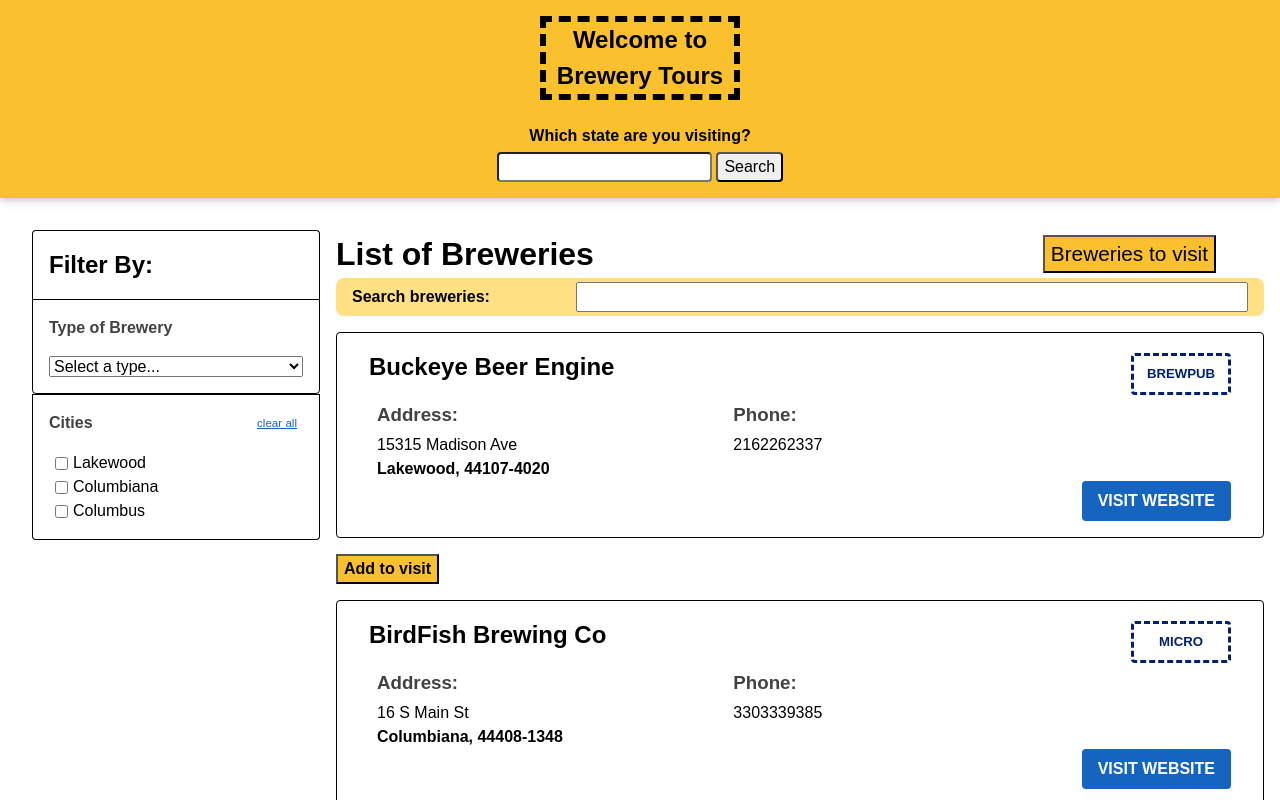
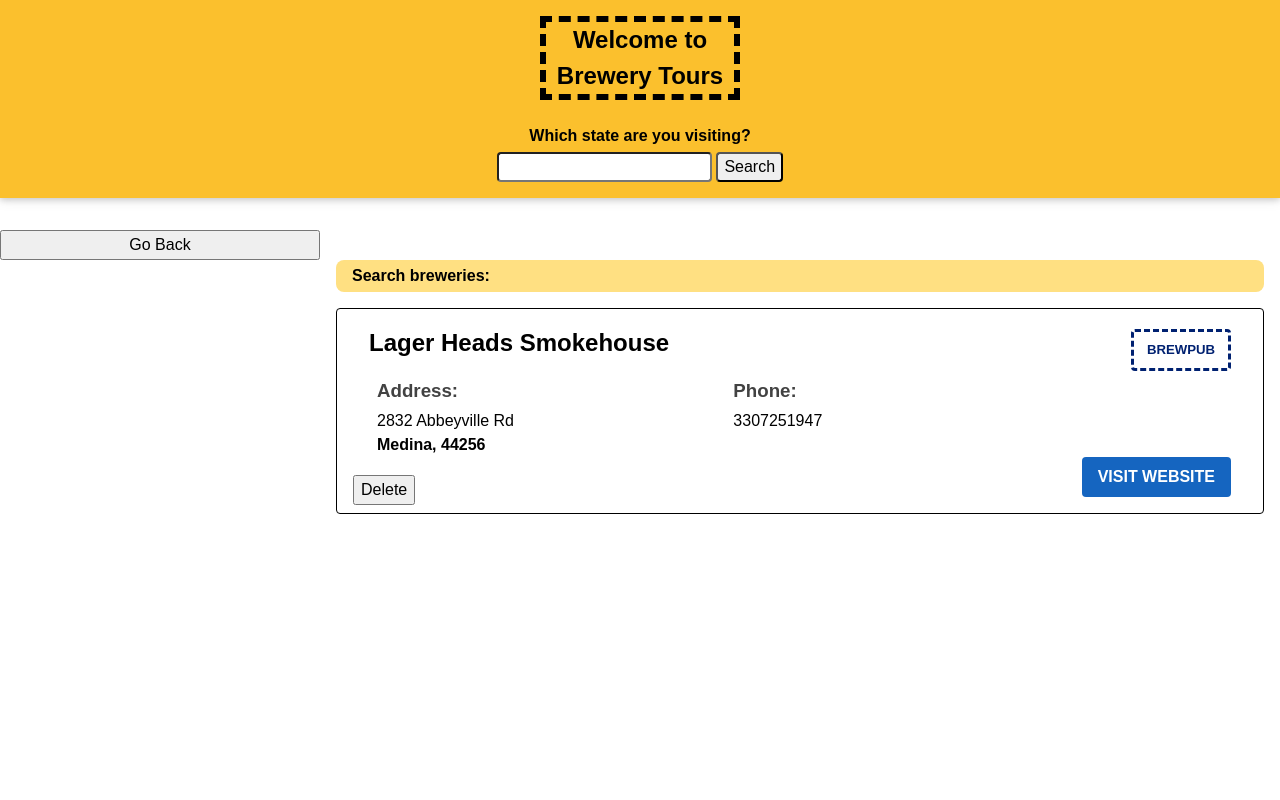
Before and after one commit to boolean-uk/js-dom-brewery-tours-challenge, a website with bundled scripts: page index.html in a window 1280 px wide. Both pictures are taken after a click on the button "Breweries to visit". Shown: the top 800 px of the page. Built offline with nearby package versions, Linux system fonts and the light colour scheme; data requests are answered from the project's data file.

Commit message:
all extension works + some refactoring

```diff
--- a/app.js
+++ b/app.js
@@ -1,13 +1,21 @@
-const breweriesContainer = document.querySelector(".breweries-list");
-const search = document.querySelector("#search-breweries");
+import { renderHTML } from "./renderHTML.js";
+import { reset } from "./reset.js";
+import { getJSON } from "./getJSON.js";
+import { fetchBrewers } from "./fetchBrewers.js";
+
+export const breweriesContainer = document.querySelector(".breweries-list");
+export const search = document.querySelector("#search-breweries");
 const filterForm = document.querySelector("#filter-by-type-form");
 const filterCityForm = document.querySelector("#filter-by-city-form");
-const stateForm = document.querySelector("#select-state-form");
-let addBtn;
+export const searchForm = document.querySelector("#search-breweries-form");
+export const stateForm = document.querySelector("#select-state-form");
 const paginationContainer = document.querySelector(".pagination-container");
 const visitBreweries = document.querySelector(".breweries-to-visit");
+export const visit = document.querySelector(".visit");
+export const filterSection = document.querySelector(".filters-section");
+const back = document.querySelector(".go-back");
 
-const state = {
+export const state = {
   search: null,
   brewersInState: [],
   filterType: null,
@@ -15,48 +23,11 @@ const state = {
   currPage: 0,
   brewers: [],
   cities: [],
+  currSearchValue: "",
 };
 
-function getJSON(url, errorMsg = "Something went wrong") {
-  return fetch(url).then((response) => {
-    // console.log(response);
-    if (!response.ok) throw new Error(`${errorMsg} ${response.status}`);
-    return response.json();
-  });
-}
-
-async function fetchBrewers(reset = false) {
-  const arr = state.filterType
-    ? [state.filterType]
-    : ["micro", "brewpub", "regional"];
-  try {
-    const brewers = await Promise.all(
-      arr.map((brewer) => {
-        return getJSON(
-          ` https://api.openbrewerydb.org/breweries?by_state=${
-            state.search
-          }&by_type=${brewer}${
-            state.pubSearch ? "&by_name=" + state.pubSearch : ""
-          }`
-        );
-      })
-    );
-    console.log(reset);
-    renderBrewers(brewers, reset);
-  } catch (err) {
-    breweriesContainer.innerText = err.message;
-    console.log(err.message);
-  }
-}
-
-async function fetchBrewersByType(type) {
-  const brewers = await getJSON(
-    ` https://api.openbrewerydb.org/breweries?by_state=${state.search}&by_type=${type}`
-  );
-  renderBrewers(brewers);
-}
-
-function renderBrewers(brewers, citiesReset = false) {
+export function renderBrewers(brewers, citiesReset = false) {
+  console.log(brewers);
   if (!citiesReset) {
     filterCityForm.innerHTML = "";
   }
@@ -66,67 +37,40 @@ function renderBrewers(brewers, citiesReset = false) {
     const j = Math.floor(Math.random() * (i + 1));
     [brewersArr[i], brewersArr[j]] = [brewersArr[j], brewersArr[i]];
   }
-
-  const citiesArr = new Set(brewersArr.map((brewer) => brewer.city)).forEach(
-    (city) => {
-      const cities = `
+  state.brewers.push(brewersArr);
+  state.brewers = state.brewers.flat();
+  new Set(state.brewers.map((brewer) => brewer.city)).forEach((city) => {
+    const cities = `
     <input type="checkbox" name="${city}" value="${city}" />
     <label for="${city}">${city}</label>
     `;
-      if (!citiesReset) {
-        filterCityForm.insertAdjacentHTML("afterbegin", cities);
-      }
+    if (!citiesReset) {
+      filterCityForm.insertAdjacentHTML("afterbegin", cities);
     }
-  );
-
-  state.brewers = brewersArr;
+  });
   renderPaginationButtons();
-
-  brewersArr.slice(0, 19).forEach((brewer) => {
-    state.brewersInState.push(brewer);
-    console.log(brewer);
-    const html = `<li data-id=${brewer.id}>
-      <h2>${brewer.name}</h2>
-      <div class="type">${brewer.brewery_type}</div>
-      <section class="address">
-        <h3>Address:</h3>
-        <p>${brewer.street ? brewer.street : "N/A"}</p>
-        <p>
-          <strong>${brewer.city}, ${brewer.postal_code}</strong>
-        </p>
-      </section>
-      <section class="phone">
-        <h3>Phone:</h3>
-        <p>${brewer.phone ? brewer.phone : "N/A"}</p>
-      </section>
-      <section class="link">
-        <a href="${brewer.website_url}" target="_blank">
-          Visit Website
-        </a>
-      </section>
-    </li><button class="btn-add-to-visit">Add to visit</button>`;
-
-    breweriesContainer.insertAdjacentHTML("afterbegin", html);
-  });
+  renderHTML(0, 9);
 }
 
 search.addEventListener("input", (e) => {
   state.pubSearch = e.target.value;
+  state.brewers = [];
   fetchBrewers();
 });
 
 filterForm.addEventListener("change", (e) => {
   const type = e.target.value;
   state.filterType = type;
-  console.log(type);
-  type ? fetchBrewersByType(type) : fetchBrewers(true);
+  state.brewers = [];
+  fetchBrewers();
+  searchForm.reset();
+  state.pubSearch = null;
 });
 
 async function fetchBrewersByCity(cities) {
   if (cities.length === 0) {
     fetchBrewers(true);
   }
-  const arr = ["micro", "brewpub", "regional"];
   try {
     let brewers = await Promise.all(
       cities.map((city) => {
@@ -154,60 +98,33 @@ filterCityForm.addEventListener("change", (e) => {
   let cities = [...document.querySelectorAll("input:checked")].map(
     (e) => e.value
   );
-
+  state.brewers = [];
   fetchBrewersByCity(cities);
 });
 
-/// MAIN HEADER
-
 stateForm.addEventListener("submit", (e) => {
+  state.brewers = [];
   e.preventDefault();
   const searchInput = e.target.querySelector("#select-state").value;
   state.search = searchInput;
   state.currPage;
-  fetchBrewers();
+  reset();
 });
 
 function pagination() {
   breweriesContainer.innerHTML = "";
-  const from = state.currPage * 19;
-  const to = from + 19;
-
-  state.brewers.slice(from, to).forEach((brewer) => {
-    state.brewersInState.push(brewer);
-    const html = `<li>
-      <h2>${brewer.name}</h2>
-      <div class="type">${brewer.brewery_type}</div>
-      <section class="address">
-        <h3>Address:</h3>
-        <p>${brewer.street ? brewer.street : "N/A"}</p>
-        <p>
-          <strong>${brewer.city}, ${brewer.postal_code}</strong>
-        </p>
-      </section>
-      <section class="phone">
-        <h3>Phone:</h3>
-        <p>${brewer.phone ? brewer.phone : "N/A"}</p>
-      </section>
-      <section class="link">
-        <a href="${brewer.website_url}" target="_blank">
-          Visit Website
-        </a>
-      </section>
-    </li><button class="btn-add-to-visit">Add to visit</button>`;
-
-    breweriesContainer.insertAdjacentHTML("afterbegin", html);
-  });
+  const from = state.currPage * 9;
+  const to = from + 9;
+  renderHTML(from, to);
 }
 
 function renderPaginationButtons() {
   paginationContainer.innerHTML = "";
-  console.log(state.currPage, Math.floor(state.brewers.length / 20));
   let buttons;
-  if (state.brewers.length < 19) return;
+  if (state.brewers.length <= 9) return;
   if (
     state.currPage > 0 &&
-    state.currPage < Math.floor(state.brewers.length / 20)
+    state.currPage < Math.floor(state.brewers.length / 10)
   ) {
     buttons = `<button class="prev-page">
     <i class="fa-solid fa-circle-arrow-left"></i>
@@ -219,13 +136,11 @@ function renderPaginationButtons() {
     buttons = ` <button class="next-page">
     <i class="fa-solid fa-circle-arrow-right"></i>
   </button>`;
-  } else if (state.currPage === Math.floor(state.brewers.length / 20)) {
+  } else if (state.currPage === Math.floor(state.brewers.length / 10)) {
     buttons = `<button class="prev-page">
     <i class="fa-solid fa-circle-arrow-left"></i>
       </button>`;
   }
-
-  console.log(buttons);
   paginationContainer.insertAdjacentHTML("beforeend", buttons);
   const nextBtn = document.querySelector(".next-page");
   const prevBtn = document.querySelector(".prev-page");
@@ -247,6 +162,7 @@ function renderPaginationButtons() {
 
 breweriesContainer.addEventListener("click", (e) => {
   if (!e.target.classList.contains("btn-add-to-visit")) return;
+  e.target.innerText = "Added";
   const currBrewery = e.target.previousSibling.dataset.id;
   state.brewers.forEach((brewer) => {
     if (brewer.id === currBrewery) {
@@ -261,7 +177,38 @@ breweriesContainer.addEventListener("click", (e) => {
   });
 });
 
-visitBreweries.addEventListener("click", async () => {
+visitBreweries.addEventListener("click", brewersToVisit);
+
+async function brewersToVisit() {
   const brewers = await getJSON("http://localhost:3000/breweries");
+  state.brewers = [];
   renderBrewers(brewers);
+  filterSection.style.display = "none";
+  visit.style.display = "none";
+  search.style.display = "none";
+  document
+    .querySelectorAll(".btn-delete")
+    .forEach((btn) => btn.classList.remove("hide"));
+  document
+    .querySelectorAll(".btn-add-to-visit")
+    .forEach((btn) => btn.classList.add("hide"));
+  back.classList.remove("hide");
+}
+
+breweriesContainer.addEventListener("click", async (e) => {
+  console.log(e.target.closest("li"));
+  if (!e.target.classList.contains("btn-delete")) return;
+  const currBrewery = e.target.closest("li").dataset.id;
+  const options = {
+    method: "DELETE",
+    headers: { "Content-Type": "application/json" },
+  };
+
+  await fetch(`http://localhost:3000/breweries/${currBrewery}`, options);
+  brewersToVisit();
 });
+
+back.addEventListener("click", () => {
+  reset();
+  back.classList.add("hide");
+});
--- a/db.json
+++ b/db.json
@@ -1,76 +1,21 @@
 {
-  "posts": [
-    {
-      "id": 1,
-      "title": "json-server",
-      "author": "typicode"
-    }
-  ],
-  "comments": [
-    {
-      "id": 1,
-      "body": "some comment",
-      "postId": 1
-    }
-  ],
-  "profile": {
-    "name": "typicode"
-  },
   "breweries": [
     {
-      "id": "antiques-on-high-columbus",
-      "name": "Antiques on High",
-      "brewery_type": "micro",
-      "street": "714 S High St",
+      "id": "lager-heads-smokehouse-medina",
+      "name": "Lager Heads Smokehouse",
+      "brewery_type": "brewpub",
+      "street": "2832 Abbeyville Rd",
       "address_2": null,
       "address_3": null,
-      "city": "Columbus",
+      "city": "Medina",
       "state": "Ohio",
       "county_province": null,
-      "postal_code": "43206",
+      "postal_code": "44256",
       "country": "United States",
-      "longitude": "-82.99774",
-      "latitude": "39.9476",
-      "phone": "614-725-2070",
-      "website_url": "https://www.antiquesonhigh.com/",
-      "updated_at": "2021-10-23T02:24:55.243Z",
-      "created_at": "2021-10-23T02:24:55.243Z"
-    },
-    {
-      "id": "buckeye-beer-engine-lakewood",
-      "name": "Buckeye Beer Engine",
-      "brewery_type": "brewpub",
-      "street": "15315 Madison Ave",
-      "address_2": null,
-      "address_3": null,
-      "city": "Lakewood",
-      "state": "Ohio",
-      "county_province": null,
-      "postal_code": "44107-4020",
-      "country": "United States",
-      "longitude": "-81.803918",
-      "latitude": "41.477245",
-      "phone": "2162262337",
-      "website_url": "http://www.buckeyebeerengine.com",
-      "updated_at": "2021-10-23T02:24:55.243Z",
-      "created_at": "2021-10-23T02:24:55.243Z"
-    },
-    {
-      "id": "birdfish-brewing-co-columbiana",
-      "name": "BirdFish Brewing Co",
-      "brewery_type": "micro",
-      "street": "16 S Main St",
-      "address_2": null,
-      "address_3": null,
-      "city": "Columbiana",
-      "state": "Ohio",
-      "county_province": null,
-      "postal_code": "44408-1348",
-      "country": "United States",
-      "longitude": "-80.69353036",
-      "latitude": "40.888487",
-      "phone": "3303339385",
-      "website_url": "http://www.birdfishbrew.com",
+      "longitude": "-81.88755054",
+      "latitude": "41.19980605",
+      "phone": "3307251947",
+      "website_url": null,
       "updated_at": "2021-10-23T02:24:55.243Z",
       "created_at": "2021-10-23T02:24:55.243Z"
     }
--- /dev/null
+++ b/fetchBrewers.js
@@ -0,0 +1,28 @@
+import { state, renderBrewers, breweriesContainer } from "./app.js";
+import { getJSON } from "./getJSON.js";
+
+export async function fetchBrewers(reset = false, currPage = 1) {
+  const arr = state.filterType
+    ? [state.filterType]
+    : ["micro", "brewpub", "regional"];
+  try {
+    const brewers = await Promise.all(
+      arr.map((brewer) => {
+        return getJSON(
+          ` https://api.openbrewerydb.org/breweries?by_state=${
+            state.search
+          }&by_type=${brewer}${
+            state.pubSearch ? "&by_name=" + state.pubSearch : ""
+          }&per_page=50&page=${currPage}`
+        );
+      })
+    );
+    renderBrewers(brewers, reset);
+    if (brewers.flat().length >= 10) {
+      fetchBrewers(reset, (currPage += 1));
+    }
+  } catch (err) {
+    breweriesContainer.innerText = err.message;
+    console.log(err.message);
+  }
+}
--- /dev/null
+++ b/getJSON.js
@@ -0,0 +1,6 @@
+export function getJSON(url, errorMsg = "Something went wrong") {
+  return fetch(url).then((response) => {
+    if (!response.ok) throw new Error(`${errorMsg} ${response.status}`);
+    return response.json();
+  });
+}
--- a/index.html
+++ b/index.html
@@ -10,7 +10,7 @@
     ></script>
     <link rel="stylesheet" href="styles/reset.css" />
     <link rel="stylesheet" href="styles/index.css" />
-    <script defer src="app.js"></script>
+    <script type="module" defer src="app.js"></script>
     <title>Brewery Tours</title>
   </head>
   <body>
@@ -26,6 +26,7 @@
     </header>
 
     <main>
+      <button class="hide go-back">Go Back</button>
       <aside class="filters-section">
         <aside class="filters-section">
           <h2>Filter By:</h2>
--- /dev/null
+++ b/renderHTML.js
@@ -0,0 +1,31 @@
+import { state } from "./app.js";
+import { breweriesContainer } from "./app.js";
+
+export function renderHTML(from, to) {
+  state.brewers.slice(from, to).forEach((brewer) => {
+    const html = `<li data-id=${brewer.id}>
+        <h2>${brewer.name}</h2>
+        <div class="type">${brewer.brewery_type}</div>
+        <section class="address">
+          <h3>Address:</h3>
+          <p>${brewer.street ? brewer.street : "N/A"}</p>
+          <p>
+            <strong>${brewer.city}, ${brewer.postal_code}</strong>
+          </p>
+        </section>
+        <section class="phone">
+          <h3>Phone:</h3>
+          <p>${brewer.phone ? brewer.phone : "N/A"}</p>
+        </section>
+        <section class="link">
+          <a href="${brewer.website_url}" target="_blank">
+            Visit Website
+          </a>
+        </section>
+        <button class="btn-delete hide">Delete</button>
+      </li><button class="btn-add-to-visit">Add to visit</button>
+
+      `;
+    breweriesContainer.insertAdjacentHTML("afterbegin", html);
+  });
+}
--- /dev/null
+++ b/reset.js
@@ -0,0 +1,21 @@
+// import { state } from "./app.js";
+import {
+  searchForm,
+  stateForm,
+  visit,
+  search,
+  filterSection,
+  state,
+} from "./app.js";
+import { fetchBrewers } from "./fetchBrewers.js";
+
+export function reset() {
+  state.brewers = [];
+  fetchBrewers();
+  stateForm.reset();
+  searchForm.reset();
+  state.pubSearch = null;
+  visit.style.display = "flex";
+  search.style.display = "unset";
+  filterSection.style.display = "unset";
+}
--- a/styles/index.css
+++ b/styles/index.css
@@ -248,3 +248,16 @@ article {
   font-size: 1.3rem;
   cursor: pointer;
 }
+
+.hide {
+  display: none;
+}
+li {
+  position: relative;
+}
+
+.btn-delete {
+  position: absolute;
+  bottom: 0.5rem;
+  left: 1rem;
+}
```
